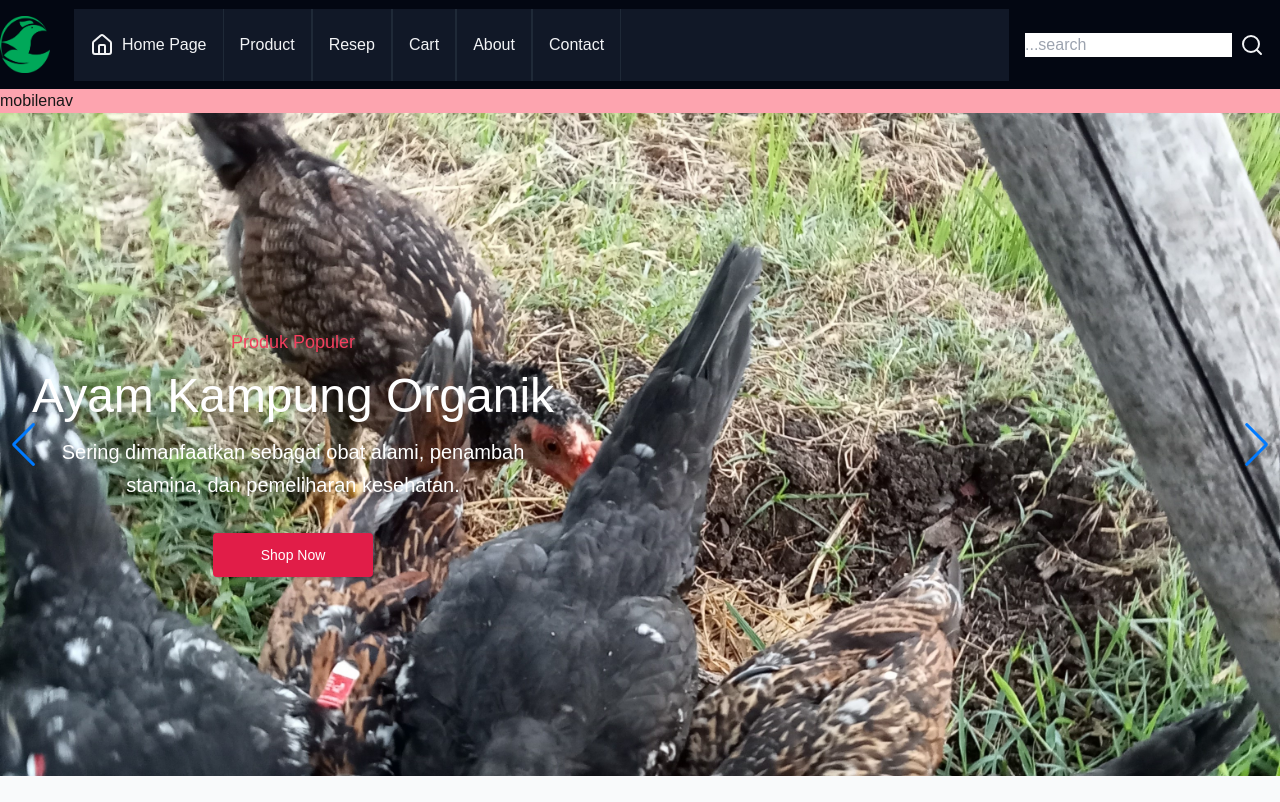
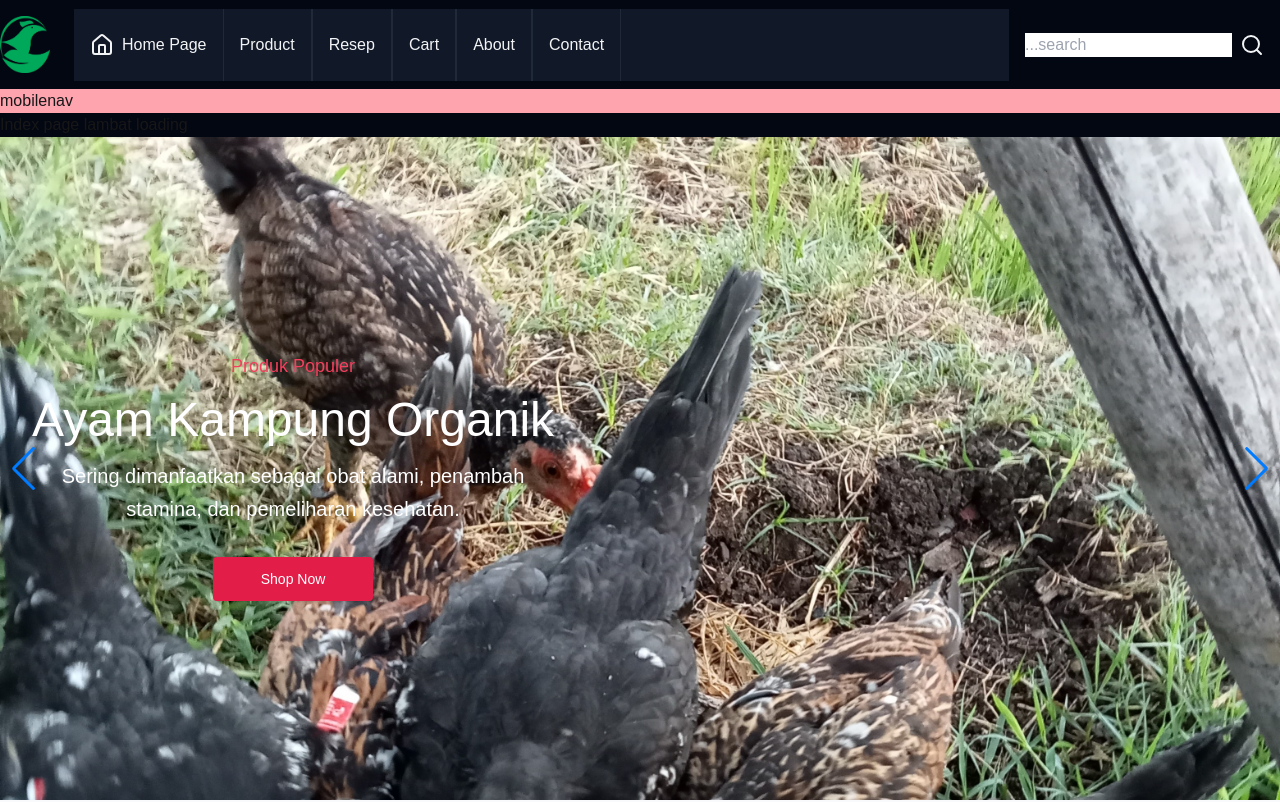
Before and after one commit to awishmu/pasarbone, a Next.js app: page / in a window 1280 px wide. Shown: the top 802 px of the page. Built offline with nearby package versions, Linux system fonts and the light colour scheme.

Commit message:
tes index Update page.tsx
tes index

```diff
--- a/src/app/page.tsx
+++ b/src/app/page.tsx
@@ -11,6 +11,7 @@ export default function HomePage() {
 	<>
 		<header className="w-full mx-auto flex flex-col" >
 			<Navbar />
+			<p>Index page lambat loading</p>
         	</header>
 		<Hero />
 		<main className="bg-gray-50 w-full">
```
